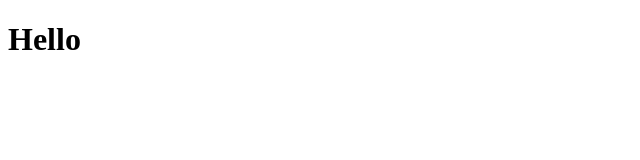
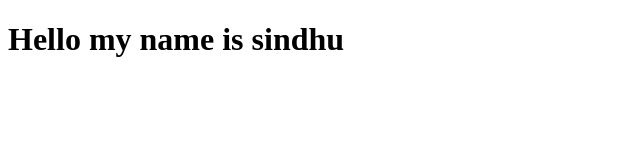
Before and after one commit to SindhuGangi/git-new-demo, a plain HTML site: page index.html in a window 1280 px wide. Shown: the whole page, without its empty margins (0-640 px from the left). Drawn offline with Linux system fonts and the light colour scheme.

Commit message:
Entering my name

```diff
--- a/index.html
+++ b/index.html
@@ -6,6 +6,6 @@
     <title>Document</title>
 </head>
 <body>
-    <h1>Hello</h1>
+    <h1>Hello my name is sindhu</h1>
 </body>
 </html>
```
Also changed, not shown: openinggitfromlocaltoglobal.txt.
